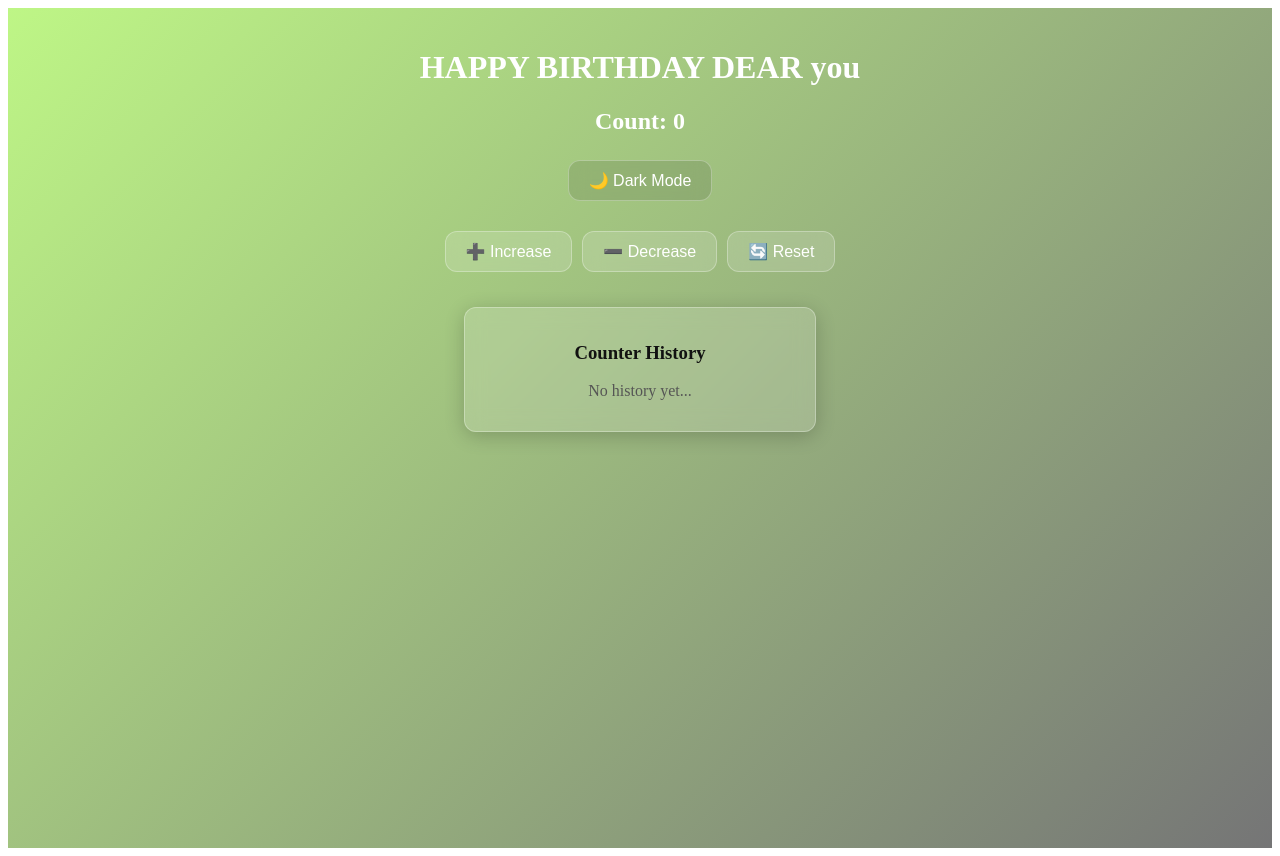
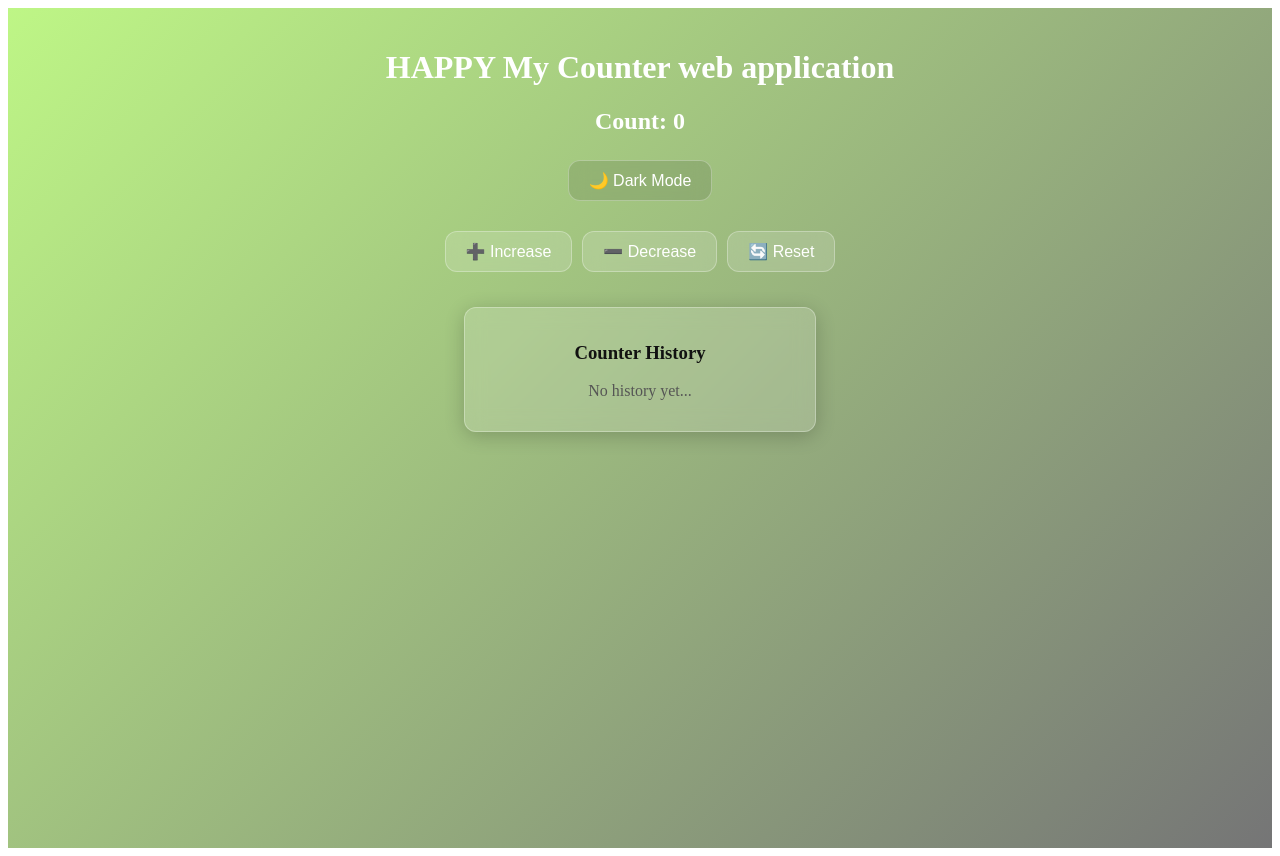
Before and after one commit to SurajGit3661/my-counter-, a React (Vite) app: page / in a window 1280 px wide. Built offline with nearby package versions, Linux system fonts and the light colour scheme.

Commit message:
New Changes2

```diff
--- a/src/App.jsx
+++ b/src/App.jsx
@@ -25,7 +25,7 @@ function App() {
         color: isDark ? "#f0f0f0" : "#fff",
       }}
     >
-      <h1>HAPPY BIRTHDAY DEAR you </h1>
+      <h1>HAPPY My Counter web application</h1>
       <h2>Count: {count}</h2>
 
       {/* Theme Toggle */}
```
